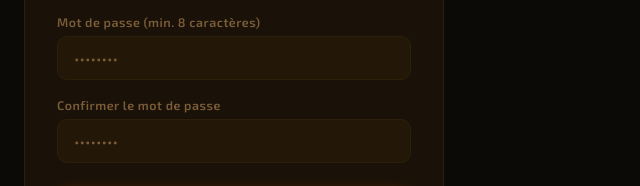
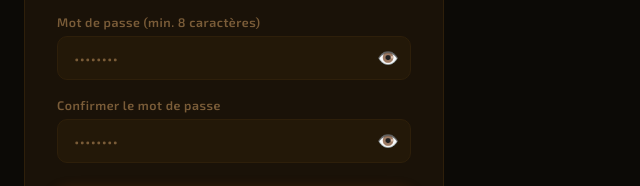
Before and after one commit to Lionelalain9/syst-me-incendie-api, a website: page public/index.html in a window 1280 px wide. Both pictures are taken after a click on the button "Créer un compte". Shown: the part 429-615 px from the top of the page, 0-640 px from the left. Drawn offline with nearby package versions, Linux system fonts and the light colour scheme.

Commit message:
Update index.html

```diff
--- a/public/index.html
+++ b/public/index.html
@@ -21,6 +21,17 @@
       --radius:  14px;
       --error:   #ff5252;
     }
+    .input-wrap { position: relative; }
+    .input-wrap .form-input { padding-right: 2.8rem; }
+    .eye-btn {
+      position: absolute; right: .75rem; top: 50%;
+      transform: translateY(-50%);
+      background: none; border: none; cursor: pointer;
+      color: var(--muted); font-size: 1.1rem; padding: 0;
+      transition: color .2s;
+    }
+    .eye-btn:hover { color: var(--fire1); }
+
     *, *::before, *::after { box-sizing: border-box; margin: 0; padding: 0; }
     body {
       font-family: 'Exo 2', sans-serif;
@@ -347,7 +358,7 @@
       </div>
       <div class="form-group">
         <label class="form-label">Mot de passe</label>
-        <input type="password" class="form-input" id="login-mdp" placeholder="••••••••" onkeydown="if(event.key==='Enter') seConnecter()"/>
+        <div class="input-wrap"><input type="password" class="form-input" id="login-mdp" placeholder="••••••••" onkeydown="if(event.key==='Enter') seConnecter()"/><button class="eye-btn" type="button" onclick="toggleMdp('login-mdp', this)">👁️</button></div>
       </div>
       <button class="btn-auth" onclick="seConnecter()" id="btn-login">🔐 Se connecter</button>
       <div class="auth-msg" id="msg-login"></div>
@@ -365,11 +376,11 @@
       </div>
       <div class="form-group">
         <label class="form-label">Mot de passe (min. 8 caractères)</label>
-        <input type="password" class="form-input" id="reg-mdp" placeholder="••••••••"/>
+        <div class="input-wrap"><input type="password" class="form-input" id="reg-mdp" placeholder="••••••••"/><button class="eye-btn" type="button" onclick="toggleMdp('reg-mdp', this)">👁️</button></div>
       </div>
       <div class="form-group">
         <label class="form-label">Confirmer le mot de passe</label>
-        <input type="password" class="form-input" id="reg-mdp2" placeholder="••••••••" onkeydown="if(event.key==='Enter') sInscrire()"/>
+        <div class="input-wrap"><input type="password" class="form-input" id="reg-mdp2" placeholder="••••••••" onkeydown="if(event.key==='Enter') sInscrire()"/><button class="eye-btn" type="button" onclick="toggleMdp('reg-mdp2', this)">👁️</button></div>
       </div>
       <button class="btn-auth" onclick="sInscrire()" id="btn-register">✅ Créer mon compte</button>
       <div class="auth-msg" id="msg-register"></div>
@@ -499,6 +510,18 @@
   // ═══════════════════════════════════════════
   //   CONFIG
   // ═══════════════════════════════════════════
+
+  function toggleMdp(id, btn) {
+    const input = document.getElementById(id);
+    if (input.type === 'password') {
+      input.type = 'text';
+      btn.textContent = '🙈';
+    } else {
+      input.type = 'password';
+      btn.textContent = '👁️';
+    }
+  }
+
   const API = '';  // Même origine que le serveur
   let token = localStorage.getItem('sdi_token');
   let userData = JSON.parse(localStorage.getItem('sdi_user') || '{}');
```
